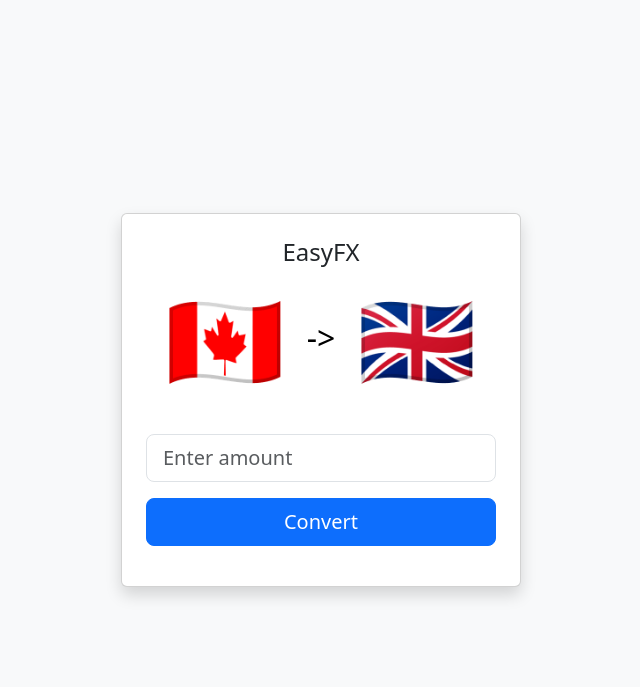
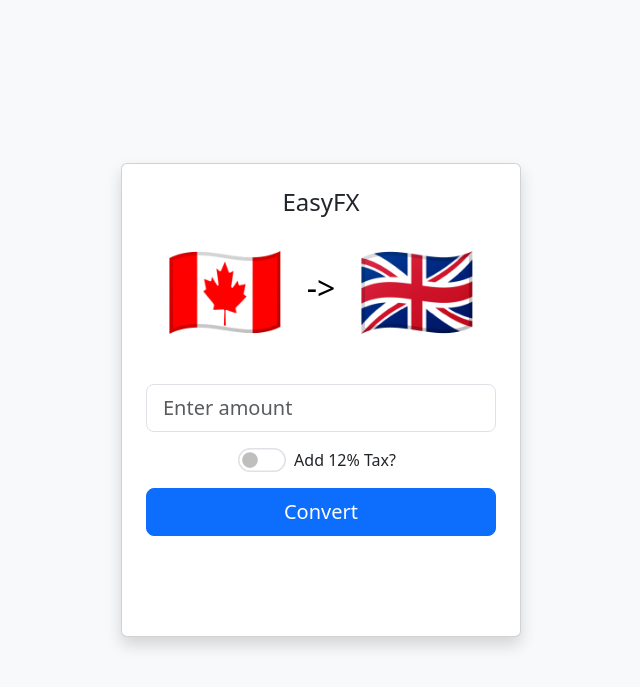
Before and after one commit to scjackman/easyFX-webapp, a Flask app: page / in a window 1280 px wide. Shown: the top 687 px of the page, without its empty margins (319-959 px from the left). Run offline with Flask 3, Linux system fonts and the light colour scheme.

Commit message:
cleaned up UI and added tax toggle

```diff
--- a/app.py
+++ b/app.py
@@ -5,6 +5,10 @@ import yfinance as yf
 app = Flask(__name__)
 env_config = os.getenv('APP_SETTINGS', 'config.DevelopmentConfig')
 app.config.from_object(env_config)
+
+if __name__ == '__main__':
+    app.run(debug=True)
+
 
 def retrieve_ticker_bid(ticker: str) -> float:
     # Retrieve live bid info from the Yahoo Finance ticker passed to the function
@@ -17,7 +21,6 @@ def retrieve_ticker_bid(ticker: str) -> float:
     # Obtain ticker 'bid' info from data, and return
     return ticker_response.info['bid']
 
-
 @app.route('/')
 def index():
     secret_key = app.config.get('SECRET_KEY')
@@ -29,8 +32,12 @@ def convert_value():
     amount = float(data['amount'])
     from_currency = data['from']
     to_currency = data['to']
+    add_tax = data['add_tax']
+    print(add_tax)
+
+    tax = 1.12 if add_tax else 1.0
 
     ticker = from_currency + to_currency + '=X'
-    converted_amount  = amount * retrieve_ticker_bid(ticker)
+    converted_amount  = amount * retrieve_ticker_bid(ticker) * tax
 
     return jsonify({'converted_amount': converted_amount})
--- a/static/stateManager.js
+++ b/static/stateManager.js
@@ -5,22 +5,24 @@ let toCurrency = "GBP";
 const swapBtn = document.getElementById("swap-btn");
 const convertBtn = document.getElementById("convert-btn");
 const amountInput = document.getElementById("amount-input");
-const resultEl = document.getElementById("result");
+const resultText = document.getElementById("result");
+const taxToggle = document.getElementById('tax-toggle');
 
 // Handle currency swap
 swapBtn.addEventListener("click", () => {
     [fromCurrency, toCurrency] = [toCurrency, fromCurrency];
     swapBtn.textContent = fromCurrency == "CAD" ? "->" : "<-";
-    resultEl.textContent = "";  // clear result on swap
+    resultText.textContent = "";  // clear result on swap
 });
 
 // Handle conversion
 convertBtn.addEventListener("click", async () => {
     const amount = parseFloat(amountInput.value);
+    const addTax = taxToggle.checked
     if (isNaN(amount) || amount <= 0) {
-        resultEl.textContent = "Please enter a valid amount.";
-        resultEl.classList.remove("text-success");
-        resultEl.classList.add("text-danger");
+        resultText.textContent = "Please enter a valid amount.";
+        resultText.classList.remove("text-success");
+        resultText.classList.add("text-danger");
         return;
     }
 
@@ -34,7 +36,8 @@ convertBtn.addEventListener("click", async () => {
             body: JSON.stringify({
                 amount: amount,
                 from: fromCurrency,
-                to: toCurrency
+                to: toCurrency,
+                add_tax: addTax
             })
         });
 
@@ -45,12 +48,13 @@ convertBtn.addEventListener("click", async () => {
         const data = await response.json();
         const convertedAmount = data.converted_amount;
 
-        resultEl.textContent = `${amount} ${fromCurrency} = ${convertedAmount.toFixed(2)} ${toCurrency}`;
-        resultEl.classList.remove("text-danger");
-        resultEl.classList.add("text-success");
+        resultText.textContent = `${amount} ${fromCurrency} = ${convertedAmount.toFixed(2)} ${toCurrency}`;
+        resultText.classList.remove("text-danger");
+        resultText.classList.add("text-success");
+
     } catch (error) {
-        resultEl.textContent = "Error converting currency.";
-        resultEl.classList.remove("text-success");
-        resultEl.classList.add("text-danger");
+        resultText.textContent = "Error converting currency.";
+        resultText.classList.remove("text-success");
+        resultText.classList.add("text-danger");
     }
 });
--- a/templates/index.html
+++ b/templates/index.html
@@ -39,13 +39,19 @@
                 <input type="number" class="form-control form-control-lg" id="amount-input" placeholder="Enter amount" min="0" step="any">
             </div>
 
+            <!-- Tax toggle -->
+                <div class="form-check form-switch mb-3 d-flex justify-content-center">
+                    <input class="form-check-input me-3" type="checkbox" id="tax-toggle" style="transform: scale(1.5);">
+                    <label class="form-check-label" for="tax-toggle">Add 12% Tax?</label>
+                </div>
+
             <!-- Convert button -->
             <div class="d-grid mb-3">
                 <button id="convert-btn" class="btn btn-primary btn-lg">Convert</button>
             </div>
 
             <!-- Result -->
-            <div id="result" class="text-center fs-5 fw-semibold text-success"></div>
+            <div id="result" class="text-center fs-5 fw-semibold text-success" style="min-height: 3em; display: flex; align-items: center; justify-content: center;"></div>
         </div>
     </div>
 
```
Also changed, not shown: 1 other file.
